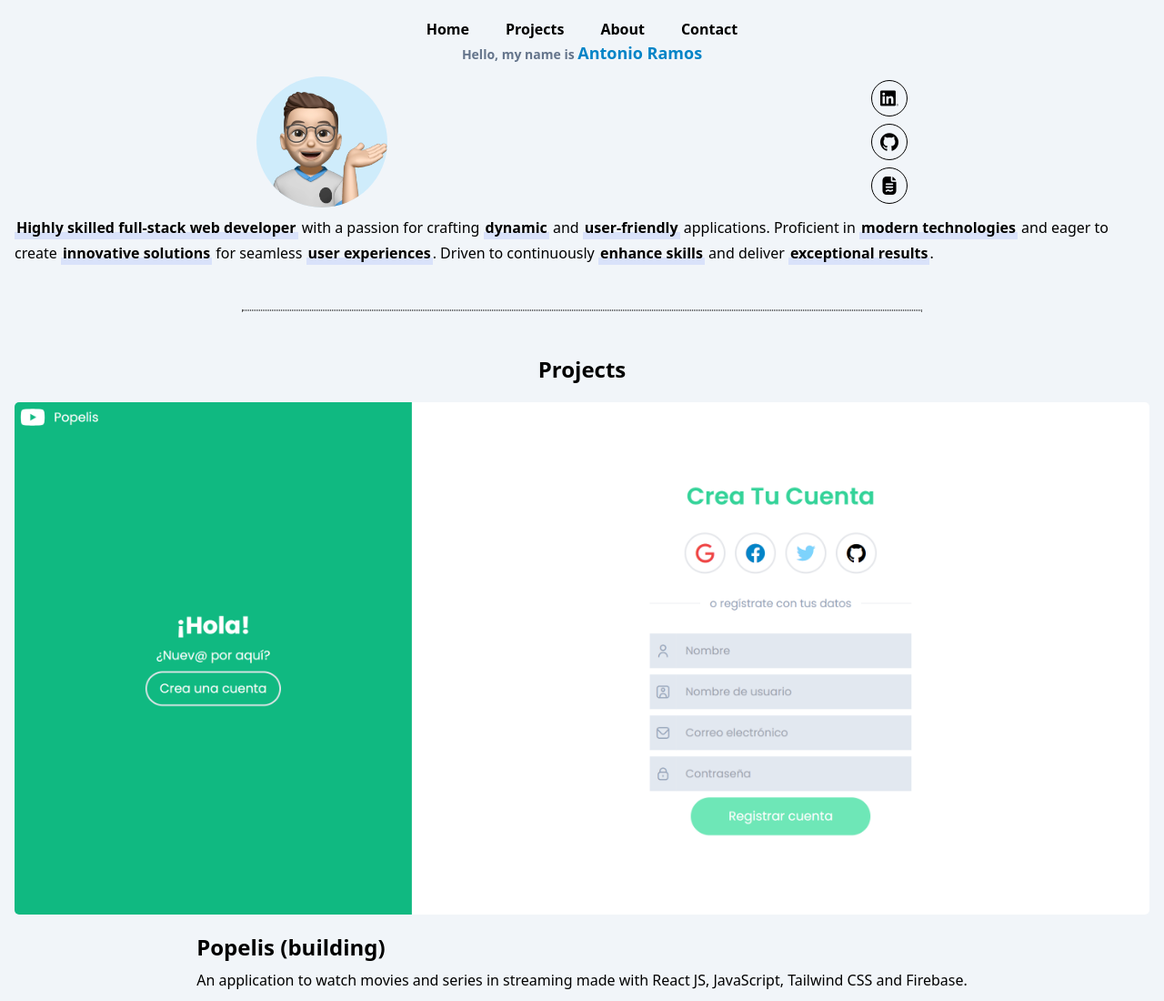
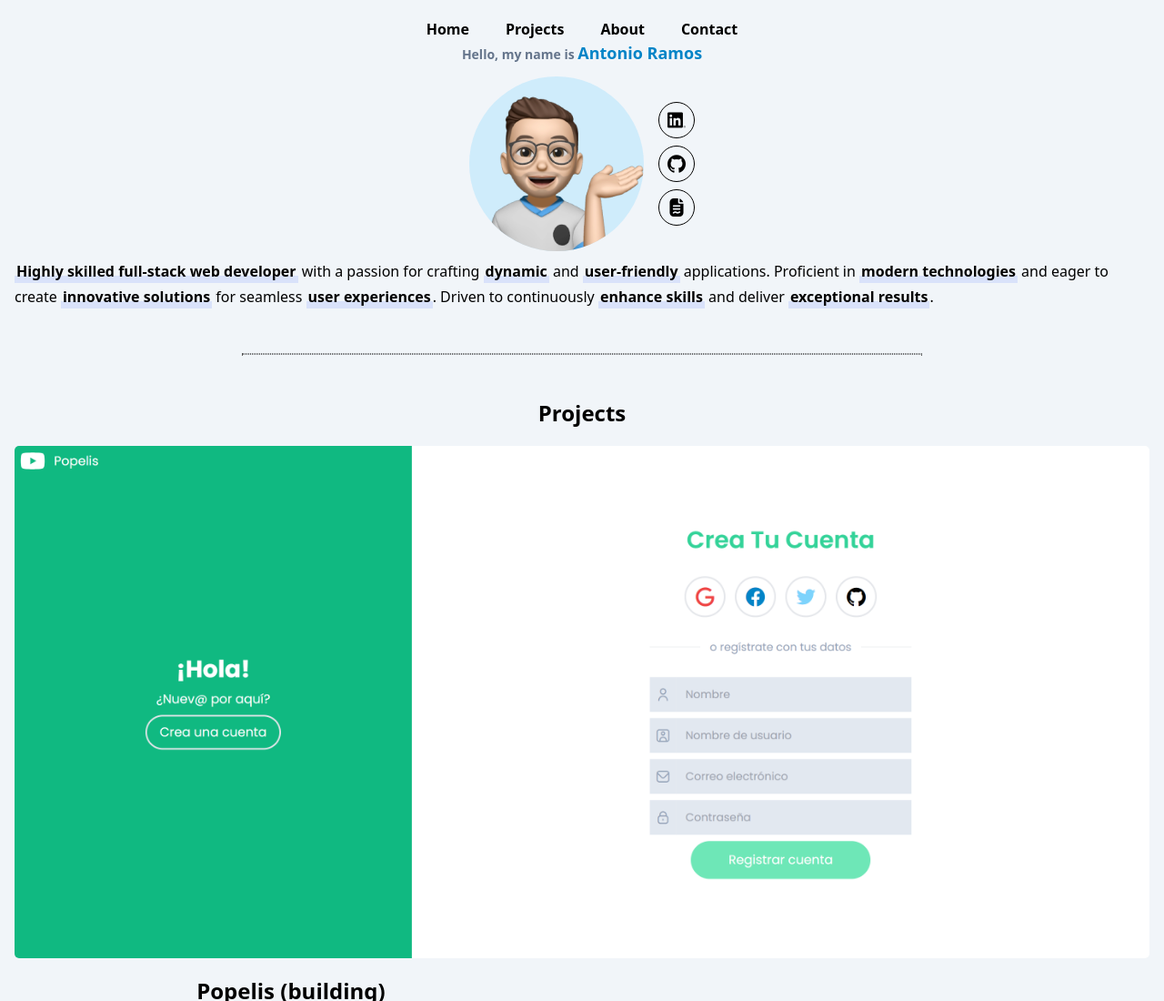
Before and after one commit to antoniora97/Portfolio, a plain HTML site: page index.html in a window 1280 px wide. Shown: the top 1100 px of the page at 91% size. Drawn offline with nearby package versions, Linux system fonts and the light colour scheme.

Commit message:
testing display

```diff
--- a/index.html
+++ b/index.html
@@ -25,8 +25,8 @@
         <header class="flex gap-2 flex-col">
             <div class="flex justify-center flex-col items-center gap-3">
                 <h3 class="text-sm font-semibold text-slate-500">Hello, my name is <span class="text-lg text-sky-600">Antonio Ramos</span></h3>
-                <div class="flex items-center w-full justify-around">
-                    <div class="flex justify-center w-36 h-36 rounded-full bg-sky-200/60">
+                <div class="flex items-center w-full justify-center gap-4">
+                    <div class="flex justify-center w-48 h-48 rounded-full bg-sky-200/60">
                         <img src="me.png" alt="" class="w-full h-full object-cover rounded-full">
                     </div>
                     <div class="flex flex-col items-center gap-2">
```
